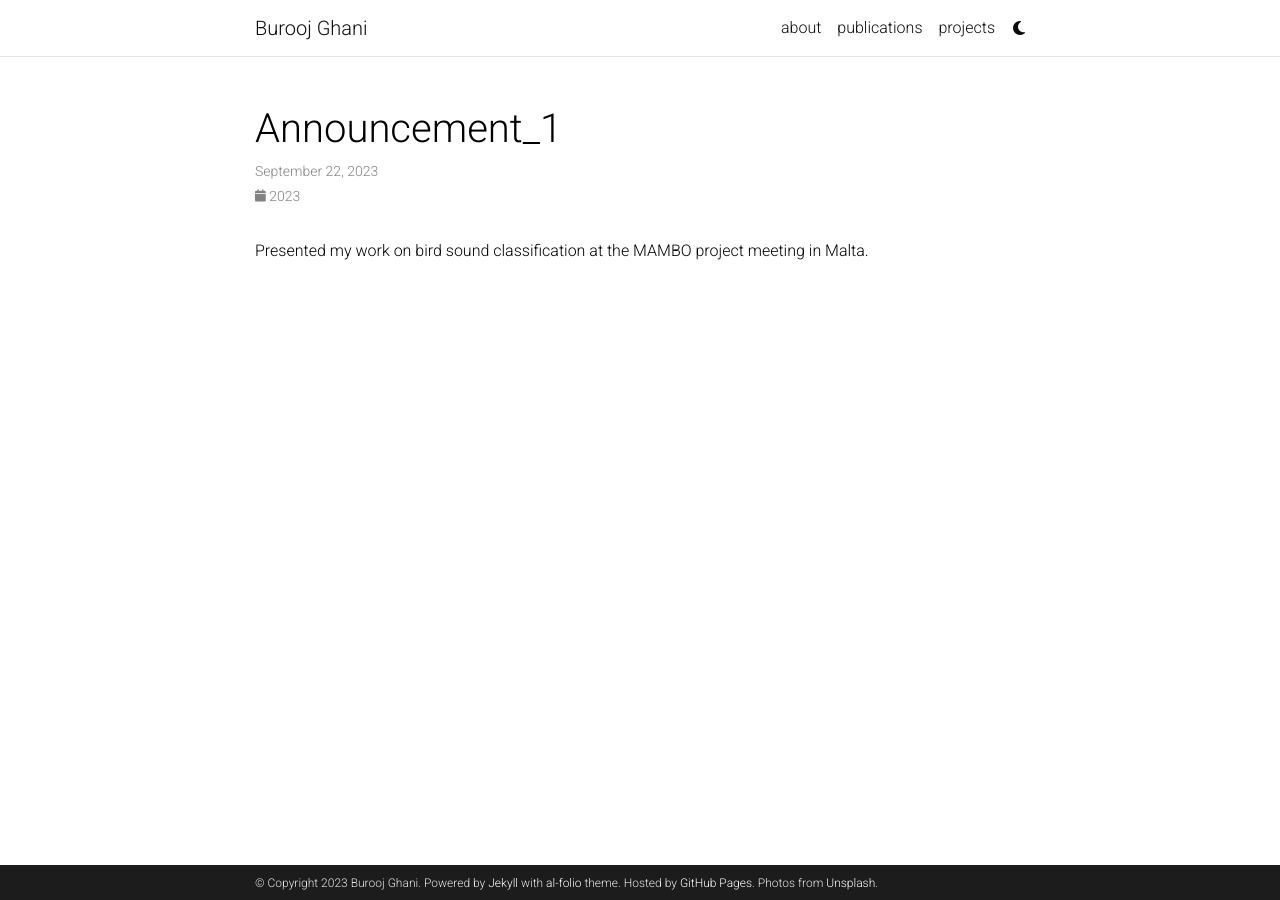
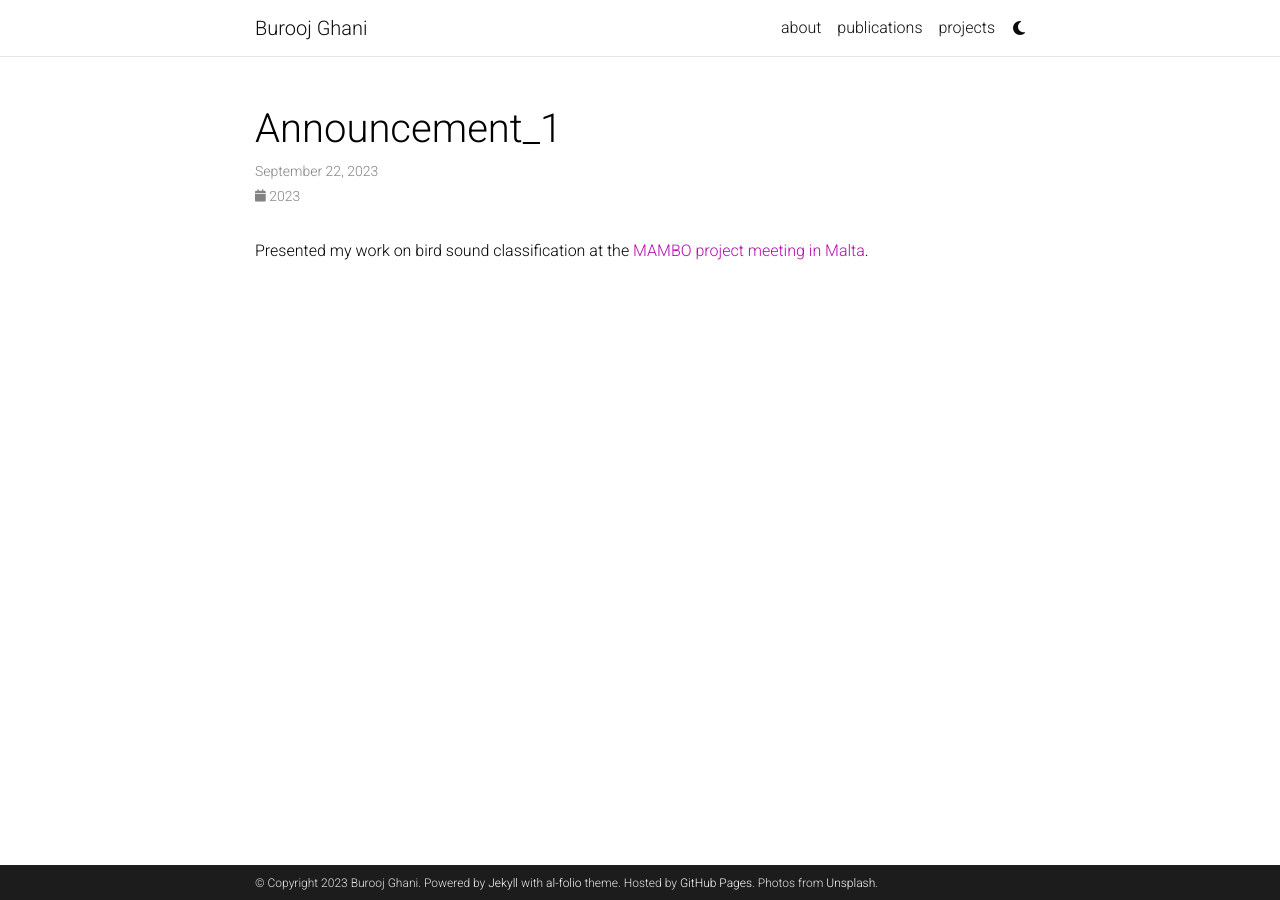
Before and after one commit to bghani/bghani.github.io, a Jekyll site: the page built from _news/announcement_1.md, in a window 1280 px wide. Built offline with Jekyll 4.4.1, drawn with Linux system fonts in a browser that asks for light colours; full-size pictures stand in for the smaller copies a plugin makes; comment, search, counter and statistics services are not loaded; a style sheet for code colours, icons or effects is not loaded; some of the changed lines change nothing that is shown.

```diff
--- a/_news/announcement_1.md
+++ b/_news/announcement_1.md
@@ -5,4 +5,4 @@
 related_posts: false
 ---
 
-Presented my work on bird sound classification at the MAMBO project meeting in Malta.
+Presented my work on bird sound classification at the [MAMBO project meeting in Malta](https://twitter.com/MAMBO_EU/status/1704114123074613746/photo/4).
```
